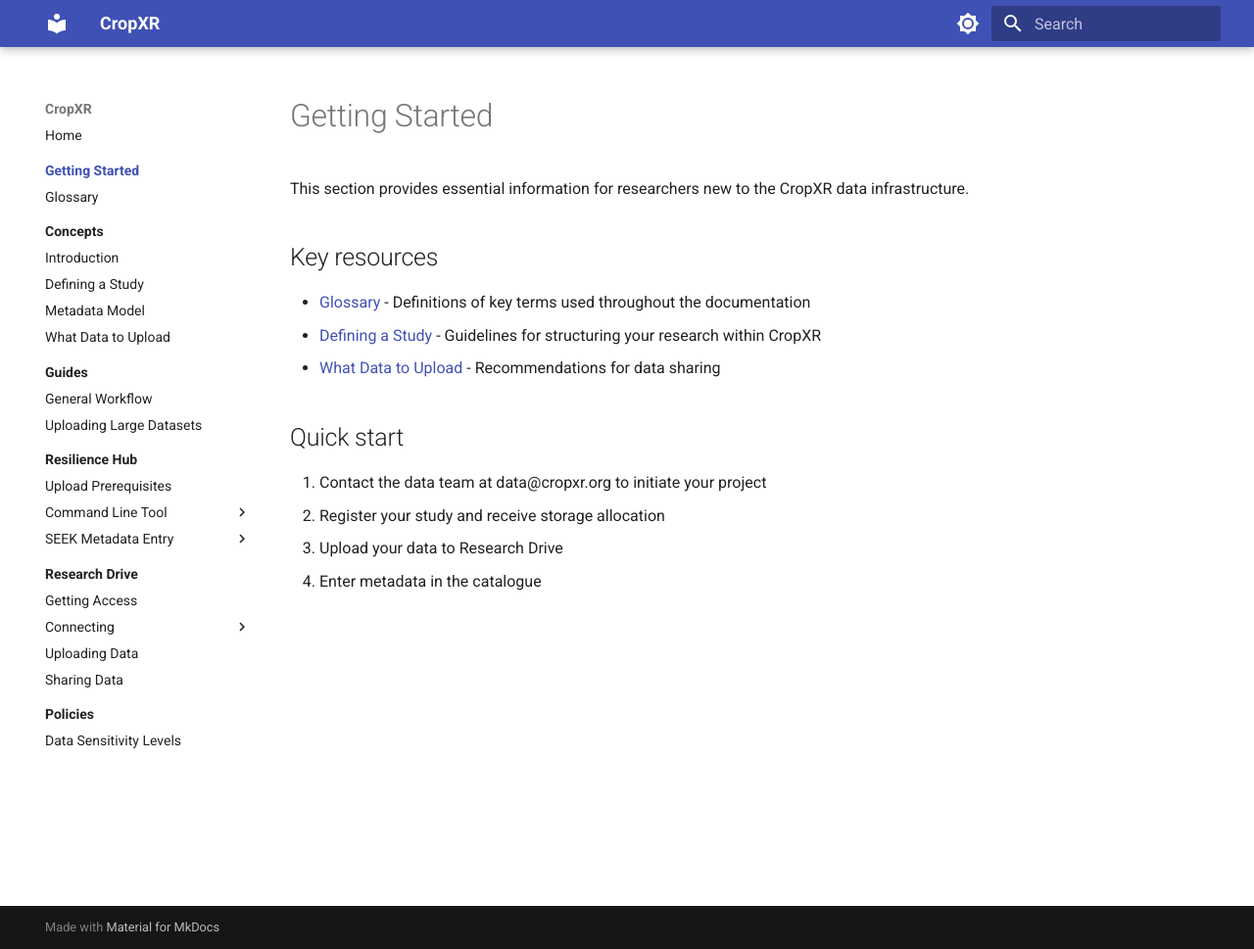
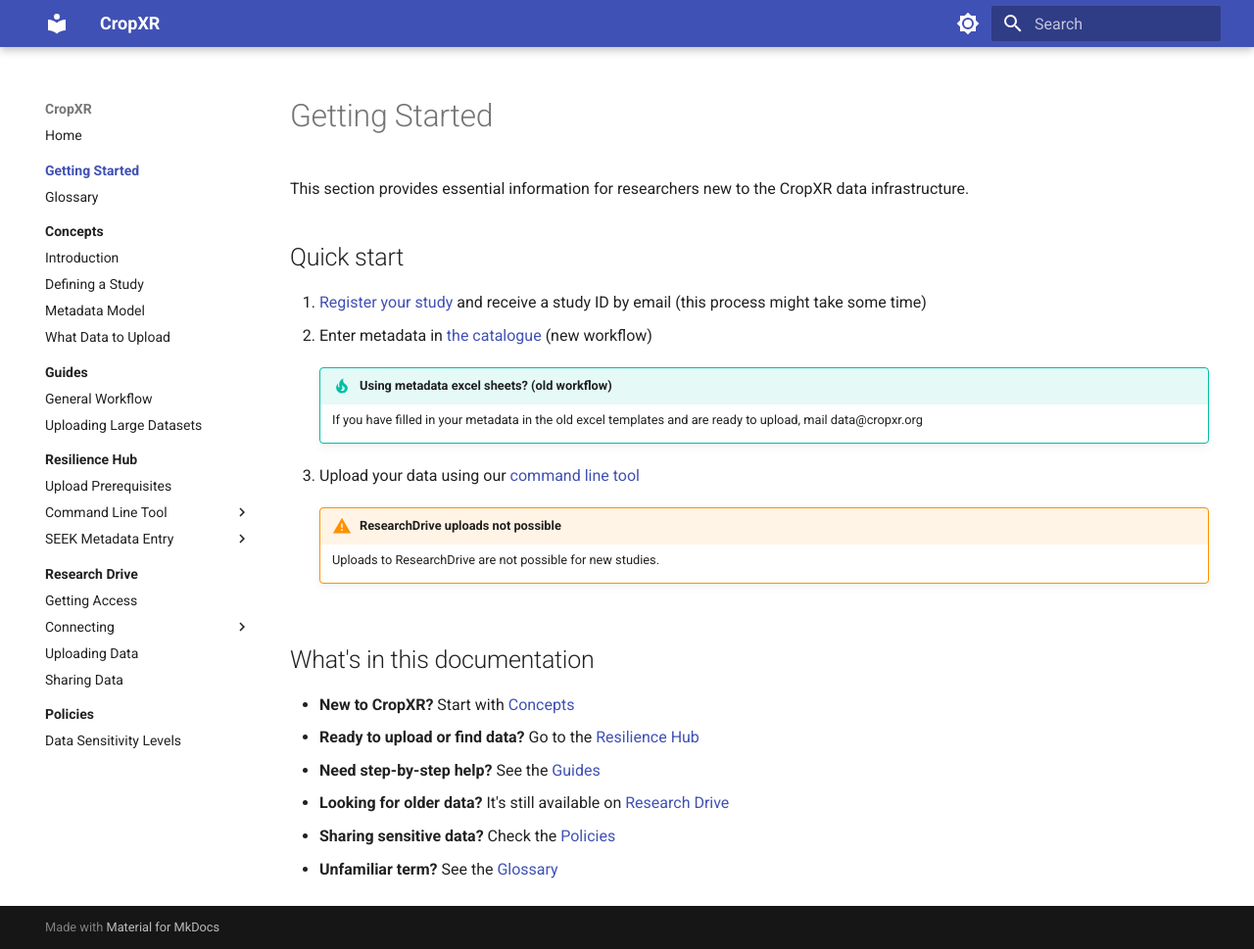
Before and after one commit to CropXR/documentation, an MkDocs documentation site: the page built from docs/getting-started/index.md, in a window 1280 px wide and 969 px high. Shown: the whole window at 98% size. Built offline with MkDocs 1.6.1 and Material for MkDocs 9.7.7, drawn with Linux system fonts in a browser that asks for light colours.

Commit message:
Update getting started for the Resilience Hub workflow
Put the quick start first, point it to the catalogue and command line
tool instead of Research Drive, and add a short guide to the docs.

```diff
--- a/docs/getting-started/index.md
+++ b/docs/getting-started/index.md
@@ -2,15 +2,24 @@
 
 This section provides essential information for researchers new to the CropXR data infrastructure.
 
-## Key resources
-
-- [Glossary](glossary.md) - Definitions of key terms used throughout the documentation
-- [Defining a Study](../concepts/defining-a-study.md) - Guidelines for structuring your research within CropXR
-- [What Data to Upload](../concepts/what-data-to-upload.md) - Recommendations for data sharing
-
 ## Quick start
 
-1. Contact the data team at data@cropxr.org to initiate your project
-2. Register your study and receive storage allocation
-3. Upload your data to Research Drive
-4. Enter metadata in the catalogue
+1. [Register your study](https://forms.cloud.microsoft/Pages/ResponsePage.aspx?id=TVJuCSlpMECM04q0LeCIe9rk7LtjOclKu9pKlmXMf-xUMzVUVFpYVkxZTE9VNTFXTVBMSU1EN1paTC4u) and receive a study ID by email (this process might take some time)
+2. Enter metadata in [the catalogue](../resilience-hub/seek/index.md) (new workflow)
+
+    !!! tip "Using metadata excel sheets? (old workflow)"
+        If you have filled in your metadata in the old excel templates and are ready to upload, mail data@cropxr.org
+
+3. Upload your data using our [command line tool](../resilience-hub/cli-tool/index.md)
+
+    !!! warning "ResearchDrive uploads not possible"
+        Uploads to ResearchDrive are not possible for new studies.
+
+## What's in this documentation
+
+- **New to CropXR?** Start with [Concepts](../concepts/index.md)
+- **Ready to upload or find data?** Go to the [Resilience Hub](../resilience-hub/seek/index.md)
+- **Need step-by-step help?** See the [Guides](../guides/index.md)
+- **Looking for older data?** It's still available on [Research Drive](../research-drive/index.md)
+- **Sharing sensitive data?** Check the [Policies](../policies/index.md)
+- **Unfamiliar term?** See the [Glossary](glossary.md)
```
